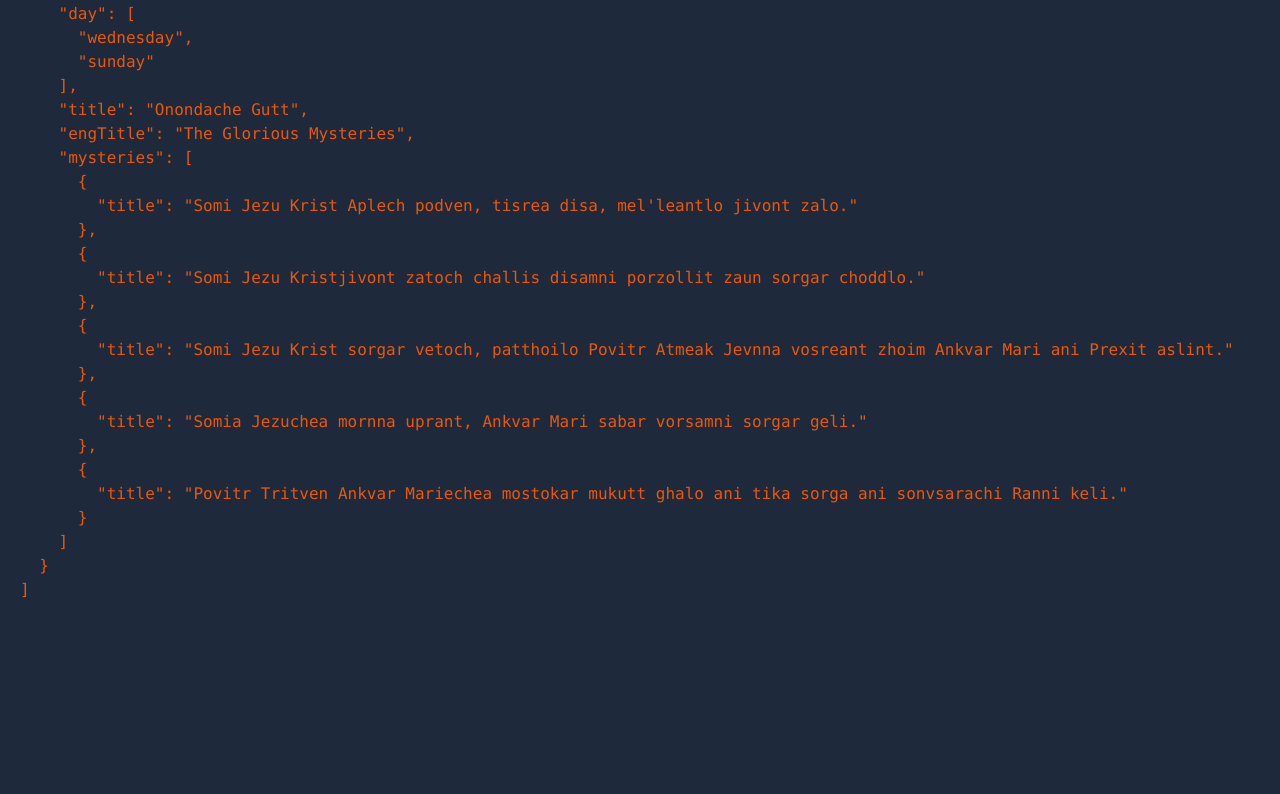
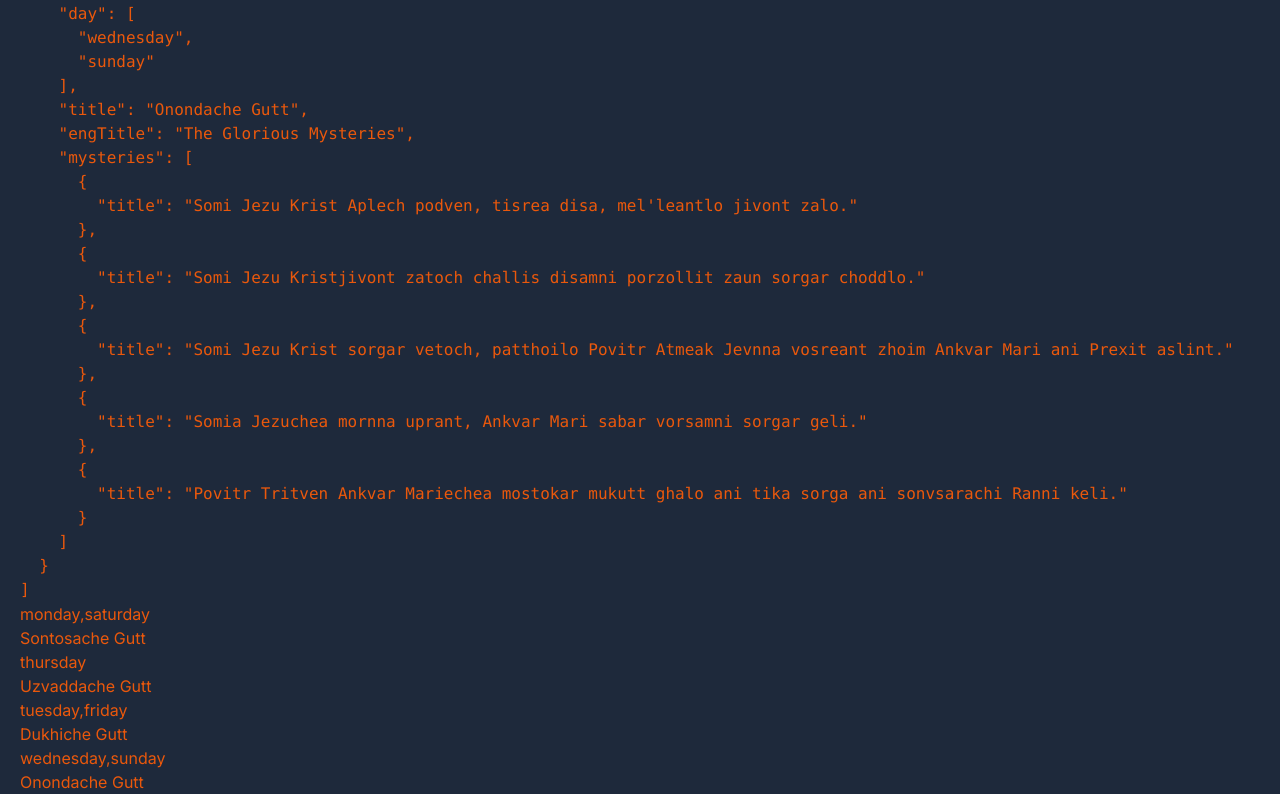
Before and after one commit to Joshuajrodrigues/ters, a Next.js app: page /allmysteries in a window 1280 px wide. Shown: the part 2270-3064 px from the top of the page. Before the commit the page ends 2872 px from the top, so only its background shows below. Built offline with nearby package versions, Linux system fonts and the light colour scheme.

Commit message:
all items ui check

```diff
--- a/app/allmysteries/page.tsx
+++ b/app/allmysteries/page.tsx
@@ -9,6 +9,18 @@ export default async function AllRosaries() {
     <>
       <BackButton />
       <pre>{JSON.stringify(data, null, 2)}</pre>
+      {
+        data.map((item)=>(
+          <>
+              <h2>
+                {item.day.join(",")}
+              </h2>
+              <h3>
+                {item.title}
+              </h3>
+          </>
+        ))
+      }
     </>
   );
 }
```
